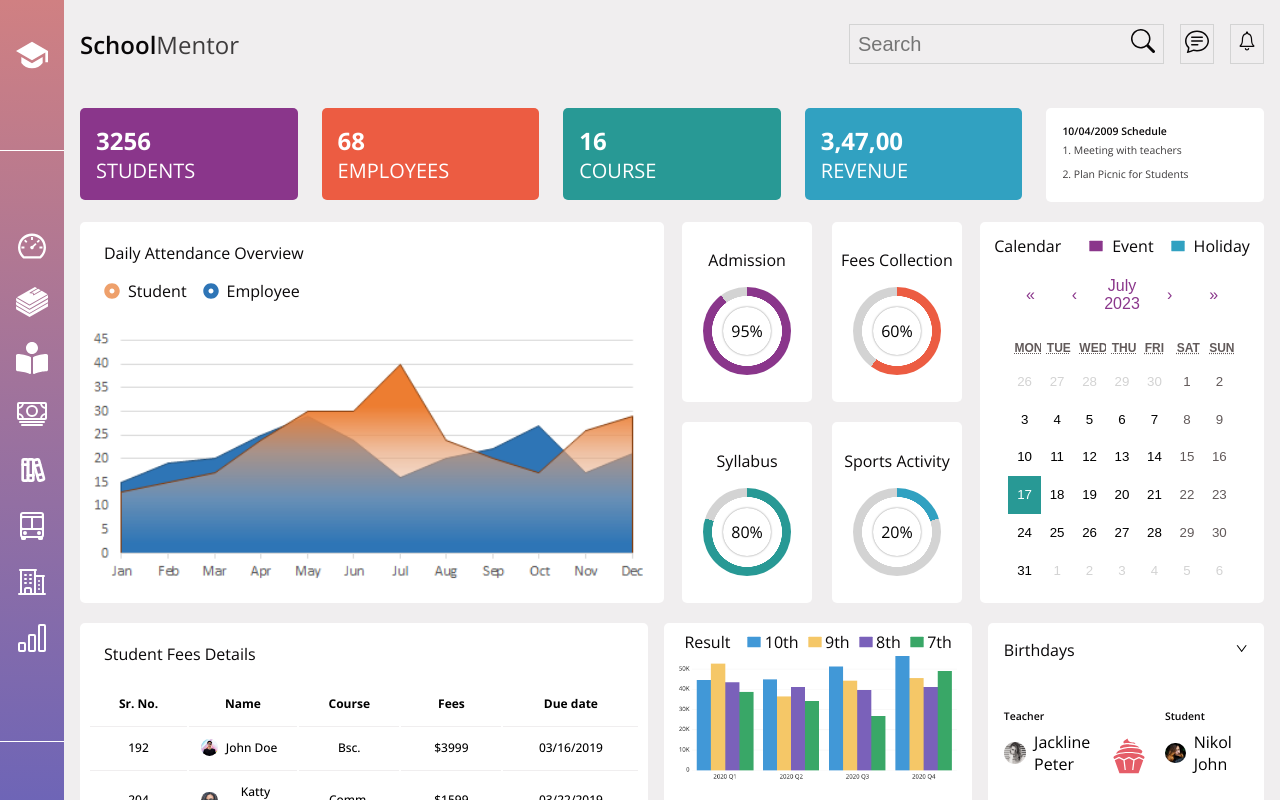
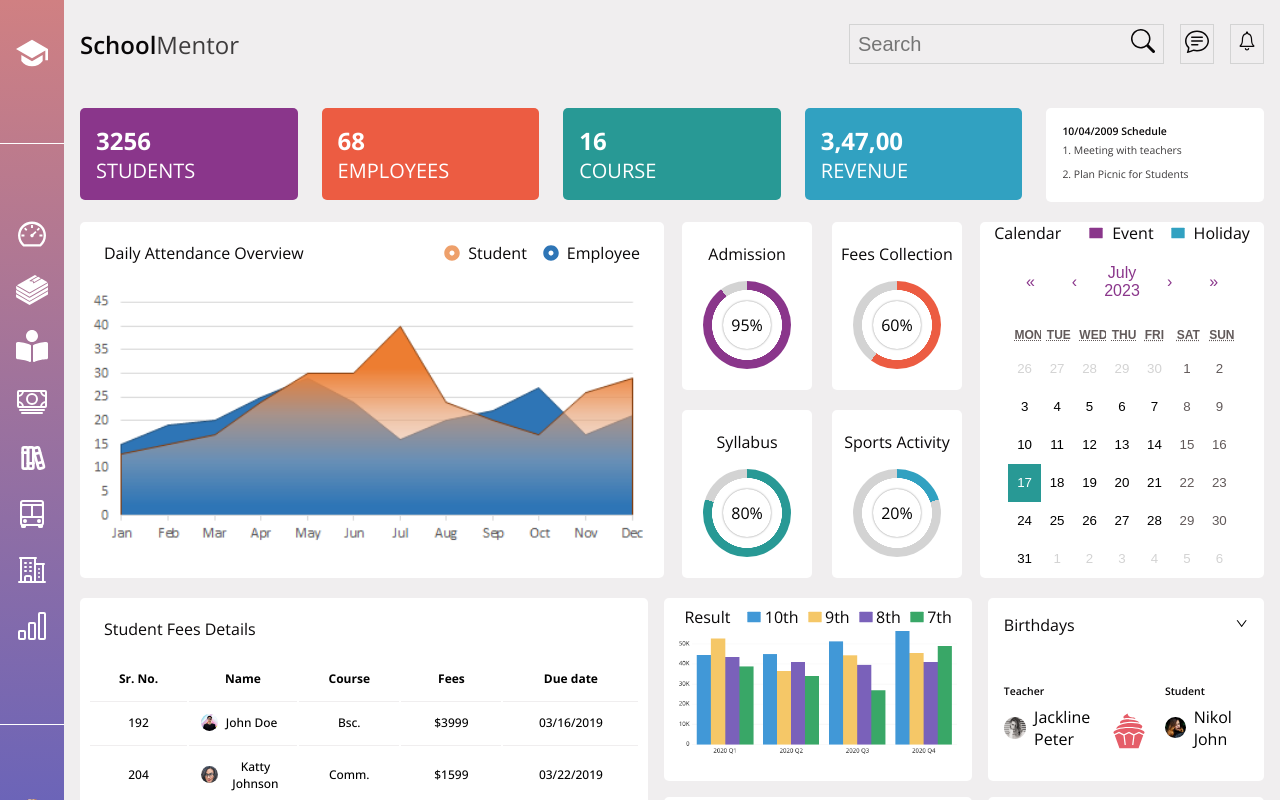
Before and after one commit to EdraakSystems/dash_design2, a React (Create React App) app: page / in a window 1280 px wide. Shown: the top 800 px of the page. Built offline with nearby package versions, Linux system fonts and the light colour scheme.

Commit message:
legend fix card1

```diff
--- a/src/components/Cards1/Cards1.css
+++ b/src/components/Cards1/Cards1.css
@@ -32,12 +32,6 @@
     background: white;
 }
 
-@media (min-width:900px) {
-    .cards2_graph_info {
-        flex-direction: column;
-    }
-}
-
 @media (max-width:900px) {
     .cards1_data {
         flex-basis: 13rem;
```
